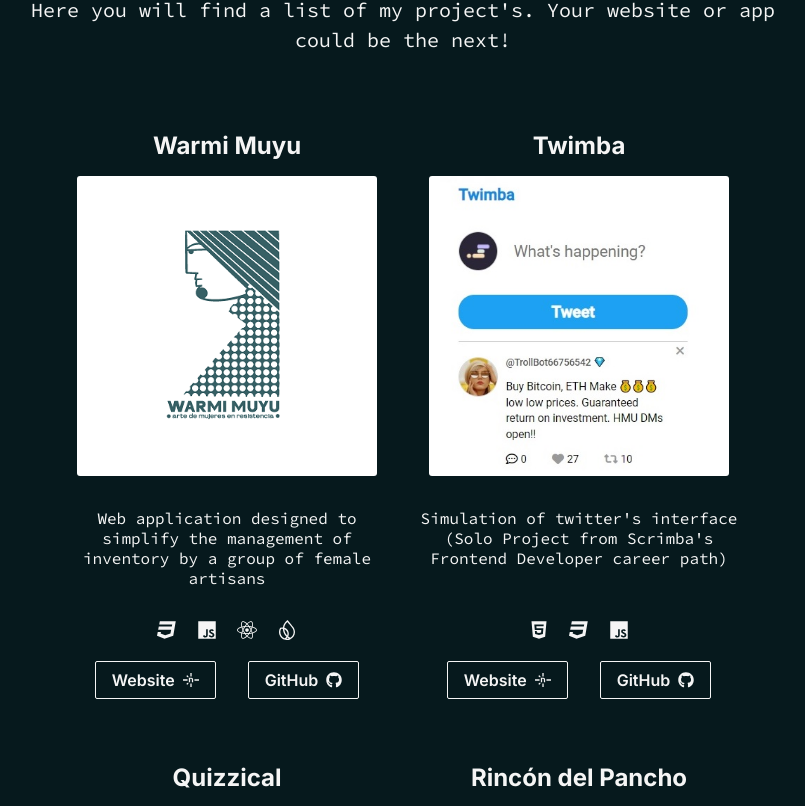
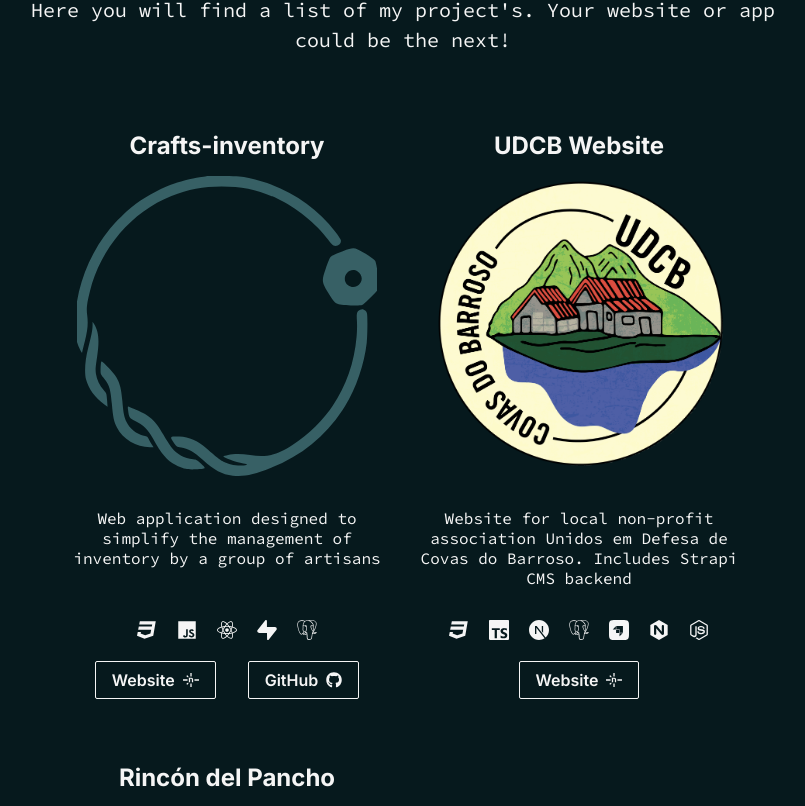
Before and after one commit to franciscovenes/portfolio, a React (Vite) app: page / in a window 1280 px wide. Shown: the part 2390-3196 px from the top of the page, without its empty margins (237-1042 px from the left). Built offline with nearby package versions, Linux system fonts and the light colour scheme.

Commit message:
Minor updates do ui

```diff
--- a/src/components/Project.jsx
+++ b/src/components/Project.jsx
@@ -8,29 +8,60 @@
   FaGithub,
 } from "react-icons/fa";
 
-import { SiNetlify, SiFirebase } from "react-icons/si";
+import {
+  SiNetlify,
+  SiFirebase,
+  SiStrapi,
+  SiNextdotjs,
+  SiPostgresql,
+  SiTypescript,
+  SiNginx,
+  SiNodedotjs,
+  SiSupabase,
+} from "react-icons/si";
 
 export default function Project({ project }) {
   const skillIcons = project.skills.map((skill) => {
     let icon;
     switch (skill) {
       case "html":
-        icon = <FaHtml5 aria-label="Html5" />;
+        icon = <FaHtml5 aria-label="Html5" title={skill} />;
         break;
       case "css":
-        icon = <FaCss3 />;
+        icon = <FaCss3 title={skill} />;
         break;
       case "javascript":
-        icon = <FaJs />;
+        icon = <FaJs title={skill} />;
         break;
       case "react":
-        icon = <FaReact alt="React" />;
+        icon = <FaReact alt="React" title={skill} />;
         break;
       case "node":
-        icon = <FaNodeJs />;
+        icon = <FaNodeJs title={skill} />;
         break;
       case "firebase":
-        icon = <SiFirebase />;
+        icon = <SiFirebase title={skill} />;
+        break;
+      case "strapi":
+        icon = <SiStrapi title={skill} />;
+        break;
+      case "nextjs":
+        icon = <SiNextdotjs title={skill} />;
+        break;
+      case "postgresql":
+        icon = <SiPostgresql title={skill} />;
+        break;
+      case "typescript":
+        icon = <SiTypescript title={skill} />;
+        break;
+      case "nginx":
+        icon = <SiNginx title={skill} />;
+        break;
+      case "nodejs":
+        icon = <SiNodedotjs title={skill} />;
+        break;
+      case "supabase":
+        icon = <SiSupabase title={skill} />;
         break;
       default:
         icon = "none";
@@ -50,13 +81,15 @@
         ))}
       </ul>
       <div className="project--links">
-        <a href={project.netlifyUrl} target="_blank" rel="noreferrer">
+        <a href={project.url} target="_blank" rel="noreferrer">
           <span>Website</span>
           <SiNetlify />
         </a>
-        <a href={project.gitHubUrl} target="_blank" rel="noreferrer">
-          GitHub <FaGithub />
-        </a>
+        {project.gitHubUrl && (
+          <a href={project.gitHubUrl} target="_blank" rel="noreferrer">
+            GitHub <FaGithub />
+          </a>
+        )}
       </div>
     </div>
   );
--- a/src/css/_main.scss
+++ b/src/css/_main.scss
@@ -179,7 +179,7 @@
   .projects--list {
     @include m.for-size(tablet) {
       display: grid;
-      grid-template-columns: repeat(auto-fill, minmax(300px, 1fr));
+      grid-template-columns: repeat(auto-fit, minmax(300px, 1fr));
       column-gap: 2em;
     }
   }
@@ -211,6 +211,8 @@
     display: flex;
     gap: 1em;
     font-size: 1.25rem;
+    flex-wrap: wrap;
+    justify-content: center;
 
     @include m.for-size(tablet) {
       margin-top: auto;
--- a/src/utils/data.js
+++ b/src/utils/data.js
@@ -1,7 +1,7 @@
 import { nanoid } from "nanoid";
 
 const projectsData = [
-  {
+  /* {
     id: nanoid(),
     title: "Warmi Muyu",
     imageUrl: "./assets/warmi-muyu.jpg",
@@ -9,7 +9,7 @@
       "Web application designed to simplify the management of inventory by a group of female artisans",
     skills: ["css", "javascript", "react", "firebase"],
     gitHubUrl: "https://github.com/franciscovenes/warmi-muyu",
-    netlifyUrl: "https://warmi-muyu-test.netlify.app/",
+    url: "https://warmi-muyu-test.netlify.app/",
   },
   {
     id: nanoid(),
@@ -19,7 +19,7 @@
       "Simulation of twitter's interface (Solo Project from Scrimba's Frontend Developer career path)",
     skills: ["html", "css", "javascript"],
     gitHubUrl: "https://github.com/franciscovenes/twimba",
-    netlifyUrl: "https://twimba-by-chukirawa.netlify.app/",
+    url: "https://twimba-by-chukirawa.netlify.app/",
   },
   {
     id: nanoid(),
@@ -29,7 +29,35 @@
       "Quiz app that uses the Open Trivia database API (Solo Project from Scrimba's Frontend Developer career path)",
     skills: ["css", "javascript", "react"],
     gitHubUrl: "https://github.com/franciscovenes/quizzical",
-    netlifyUrl: "https://fantastic-toffee-63860d.netlify.app/",
+    url: "https://fantastic-toffee-63860d.netlify.app/",
+  }, */
+  {
+    id: nanoid(),
+    title: "Crafts-inventory",
+    imageUrl: "./assets/crafts-inventory.svg",
+    description:
+      "Web application designed to simplify the management of inventory by a group of artisans",
+    skills: ["css", "javascript", "react", "supabase", "postgresql"],
+    gitHubUrl: "https://github.com/franciscovenes/crafts-inventory",
+    url: "https://crafts-inventory.netlify.app/",
+  },
+  {
+    id: nanoid(),
+    title: "UDCB Website",
+    imageUrl: "./assets/udcb.png",
+    description:
+      "Website for local non-profit association Unidos em Defesa de Covas do Barroso. Includes Strapi CMS backend",
+    skills: [
+      "css",
+      "typescript",
+      "nextjs",
+      "postgresql",
+      "strapi",
+      "nginx",
+      "nodejs",
+    ],
+    gitHubUrl: null,
+    url: "https://udcb.pt",
   },
   {
     id: nanoid(),
@@ -39,7 +67,7 @@
       "Simulation of a restaurant ordering app (Solo Project from Scrimba's Frontend Developer career path)",
     skills: ["css", "javascript", "react"],
     gitHubUrl: "https://github.com/franciscovenes/restaurant-order-app",
-    netlifyUrl: "https://rincon-del-pancho.netlify.app/",
+    url: "https://rincon-del-pancho.netlify.app/",
   },
 ];
 
```
Also changed, not shown: src/components/Contact.jsx (+2 -6 lines), public/assets/crafts-inventory.svg (added), public/assets/udcb.png (added).
